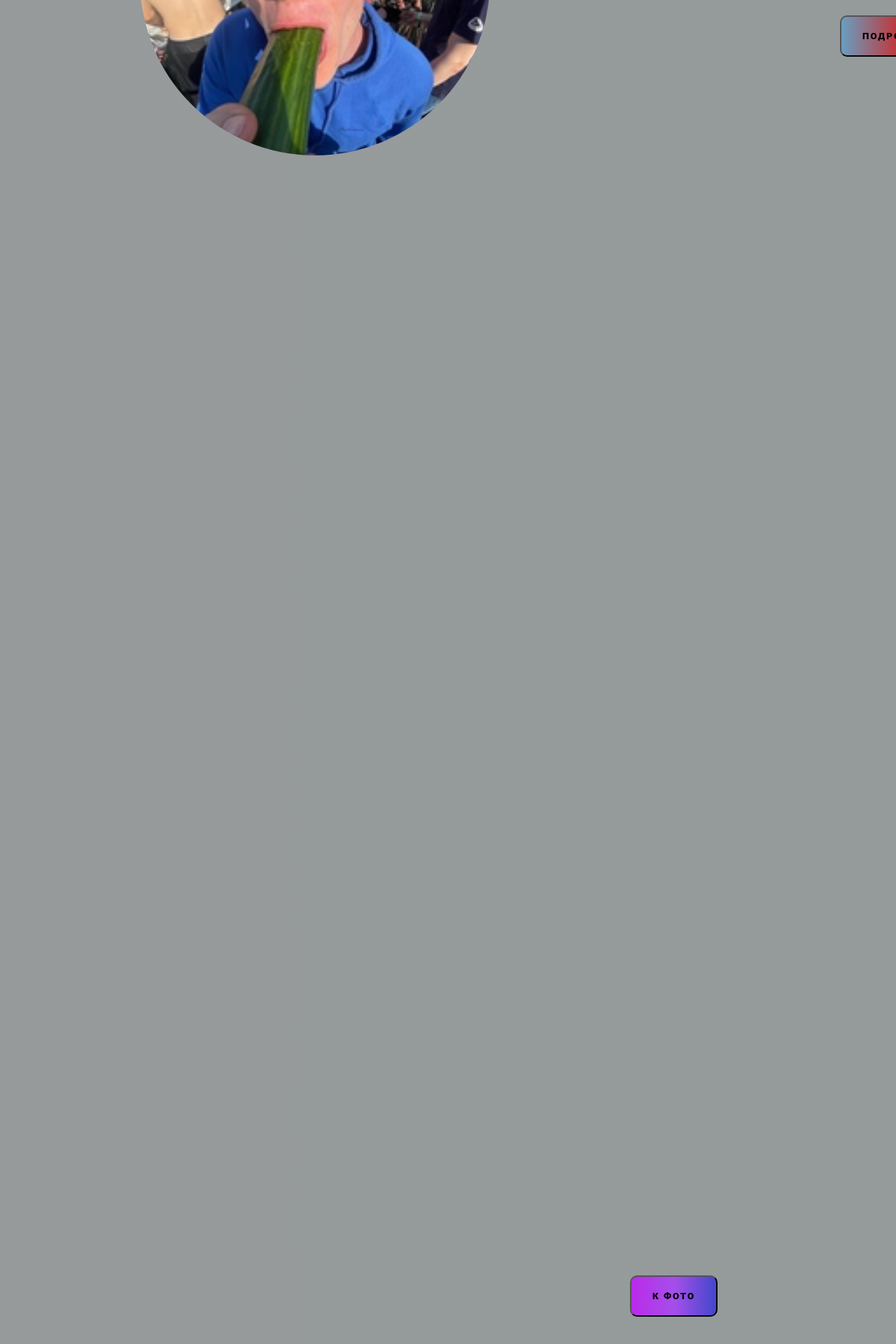
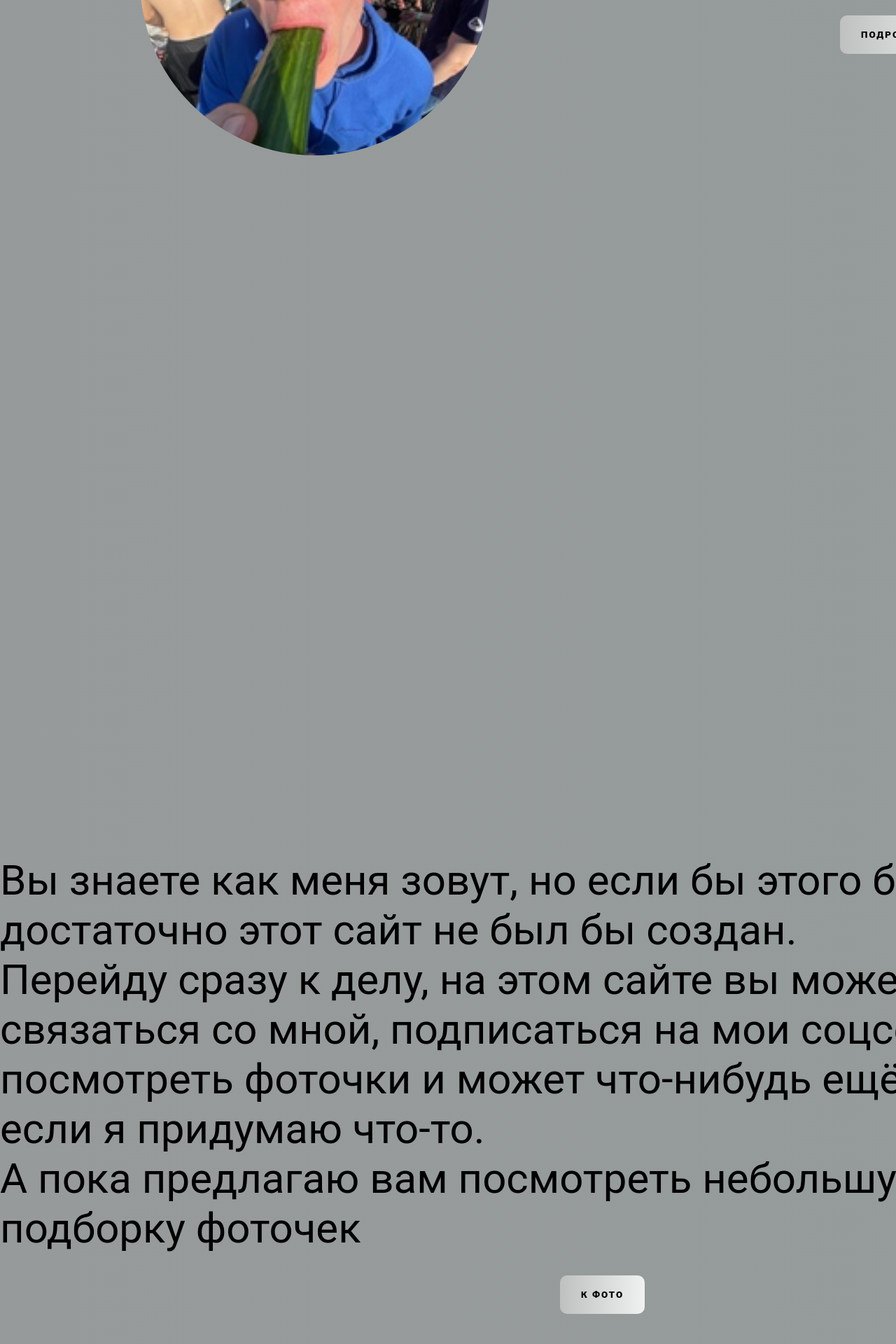
Before and after one commit to Petya1234/my-app, a Next.js app: page / in a window 1280 px wide. Shown: the part 548-2468 px from the top of the page at 70% size. Built offline with nearby package versions, Linux system fonts and the light colour scheme.

Commit message:
add text!

```diff
--- a/app/main-content-styles.css
+++ b/app/main-content-styles.css
@@ -30,17 +30,26 @@
   font-family: "Roboto", sans-serif;
   text-transform: uppercase;
   letter-spacing: 2px;
-  background-image: linear-gradient(270deg, #4df3eb, #cc2828, #49c4f1, #4df3eb);
+  background-image: linear-gradient(270deg, #f8fafa, #979797);
   background-size: 200% auto;
   transition: 0.5s;
+  border: none;
   animation: gradient 5s ease infinite;
   transform: translate3d(0, 0, 0);
+}
+
+.main-info {
+  position: absolute;
+  width: 1400px;
+  top: 1700px;
+  font-size: 60px;
 }
 
 .button2 {
   position: absolute;
   top: 2300px;
-  left: 900px;
+  left: 800px;
+  border: none;
   font-weight: 800;
   text-decoration: none;
   display: inline-block;
@@ -50,7 +59,7 @@
   font-family: "Roboto", sans-serif;
   text-transform: uppercase;
   letter-spacing: 2px;
-  background-image: linear-gradient(270deg, #1f45c0, #a54feb, #c11fe9, #1129b3);
+  background-image: linear-gradient(270deg, #f8fafa, #979797);
   background-size: 200% auto;
   transition: 0.5s;
   animation: gradient 5s ease infinite;
--- a/app/page.tsx
+++ b/app/page.tsx
@@ -28,8 +28,14 @@ export default function Home() {
           Здесь вы сможете узнать немного его биографии
         </h1>
         <button className="button" onClick={handleClick}>Подробности</button>
+        <div className="main-info">
+          Вы знаете как меня зовут, но если бы этого было достаточно этот сайт не был бы создан. <br />
+
+          Перейду сразу к делу, на этом сайте вы можете связаться со мной, подписаться на мои соцсети, посмотреть фоточки и может что-нибудь ещё, если я придумаю что-то. <br />
+          А пока предлагаю вам посмотреть небольшую подборку фоточек
+        </div>
+        <button className="button2" onClick={handleClick2}>К фото</button>
         <EmblaCarousel/>
-        <button className="button2" onClick={handleClick2}>К фото</button>
       </div>
   );
 }
```
